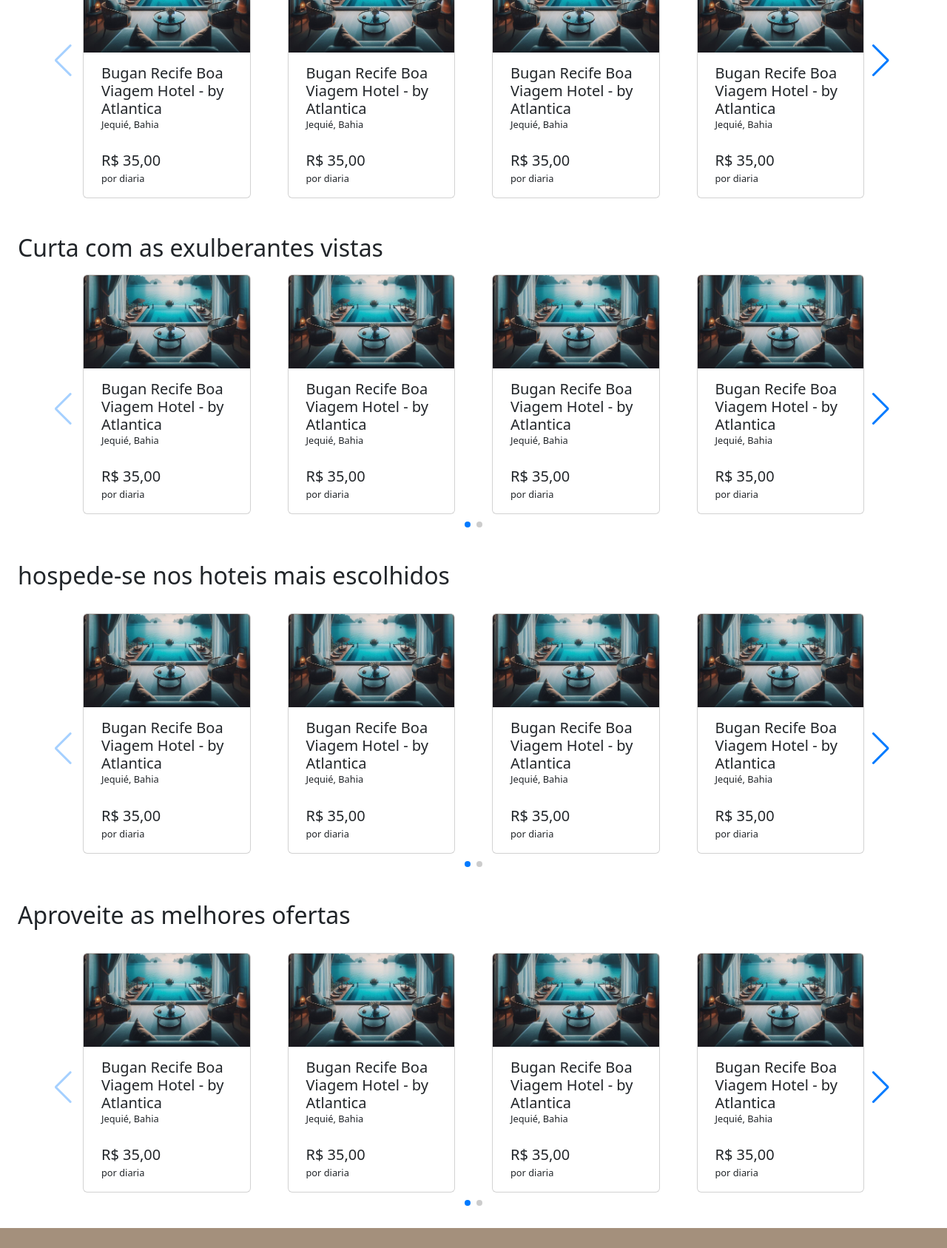
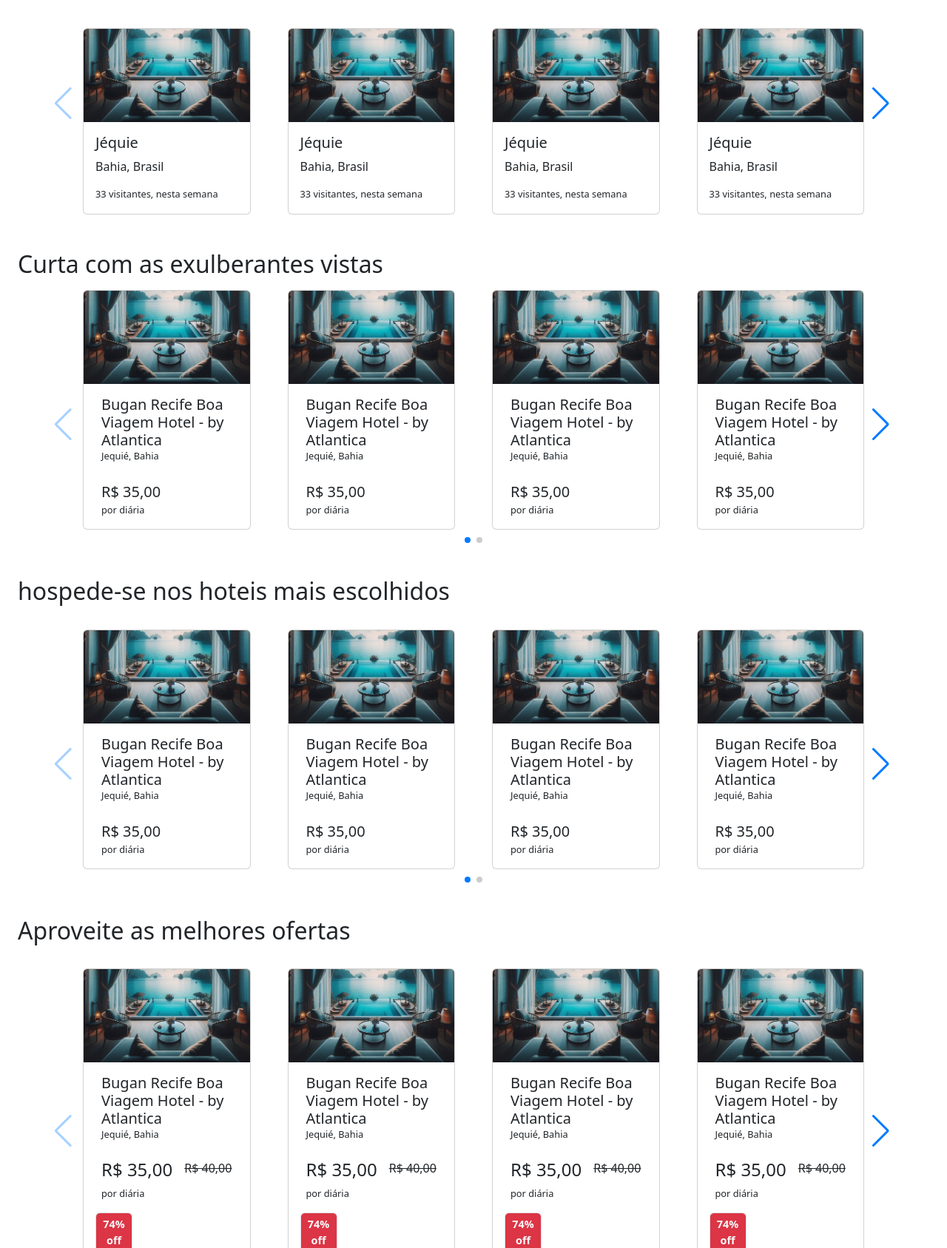
Before and after one commit to Artur-Neves/NevesHoteis-Front-end, a plain HTML site: page index.html in a window 1280 px wide. Shown: the part 674-2361 px from the top of the page at 74% size. Drawn offline with nearby package versions, Linux system fonts and the light colour scheme.

Commit message:
melhorando os cards

```diff
--- a/css/style.css
+++ b/css/style.css
@@ -70,8 +70,24 @@ body{
     width: 90%;
 }
 
-
+.desconto_porcentagem{
+    font-size: 0.9rem;
+    width:25% !important;
+    font-weight: bold;
+}
+.card-destino{
+    height: min-content;
+}
 
 @media screen and (max-width: 992px) {
-
+    .desconto_porcentagem{
+        font-size: 0.85rem;
+        width:30% !important;
+    }
 }
+@media screen and (max-width: 576px) {
+    .desconto_porcentagem{
+        font-size: 0.75rem;
+        width:35% !important;
+    }
+}
--- a/index.html
+++ b/index.html
@@ -96,11 +96,11 @@
                   data-bs-toggle="dropdown"
                   aria-expanded="false"
                 >
-                  Dropdown
+                  Minha conta
                 </a>
                 <ul class="dropdown-menu">
-                  <li><a class="dropdown-item" href="#">Action</a></li>
-                  <li><a class="dropdown-item" href="#">Another action</a></li>
+                  <li><a class="dropdown-item" href="#">Meus agendamentos</a></li>
+                  <li><a class="dropdown-item" href="#"></a></li>
                   <li><hr class="dropdown-divider" /></li>
                   <li>
                     <a class="dropdown-item" href="#">Something else here</a>
@@ -135,7 +135,8 @@
         </div>
       </div>
       </section>
-      <section class="Destino ">
+      <section class="Destino">
+        <h2 class=" pt-5 ps-4 pe-3">Escolha o melhor destino para a sua viagem</h2>
         <div class="swiper  container-fluid px-5 pt-5  ">
           <!-- Slider main container -->
           <div
@@ -143,105 +144,94 @@
           >
             <!-- Slides -->
 
-              <a href="#" class="swiper-slide card">
+              <a href="#" class="swiper-slide card card-destino">
                 <img
                   src="./assets/img/Designer.jpeg"
                   class="card-img-top"
                   alt="..."
                 />
                 <div class="card-body pe-2">
-                  <h5 class="card-title mb-0 ps-2">
-                    Bugan Recife Boa Viagem Hotel - by Atlantica
+                  <h5 class="card-title mb-0 ">
+                   Jéquie
                   </h5>
                   <ul class="list-group list-group-flush">
-                    <li class="cards__font-pequena ps-2 mb-3">Jequié, Bahia</li>
-                    <li class="list-group-item border-0 ps-2 pb-0 fs-5">
-                      R$ 35,00
-                    </li>
-                    <li class="cards__font-pequena ps-2">por diaria</li>
+                    <li class=" mb-3 mt-2">Bahia, Brasil</li>
+                    <li class="cards__font-pequena">33 visitantes, nesta semana</li>
                   </ul>
                 </div>
               </a>
 
 
 
-            <a href="#" class="card  swiper-slide">
+              <a href="#" class="swiper-slide card card-destino">
                 <img
                   src="./assets/img/Designer.jpeg"
                   class="card-img-top"
                   alt="..."
                 />
                 <div class="card-body pe-2">
-                <h5 class="card-title mb-0 ps-2">
-                  Bugan Recife Boa Viagem Hotel - by Atlantica
+                  <h5 class="card-title mb-0 ">
+                   Jéquie
                   </h5>
                   <ul class="list-group list-group-flush">
-                  <li class="cards__font-pequena ps-2 mb-3">Jequié, Bahia</li>
-                  <li class="list-group-item border-0 ps-2 pb-0 fs-5">
-                    R$ 35,00
-                  </li>
-                  <li class="cards__font-pequena ps-2">por diaria</li>
+                    <li class=" mb-3 mt-2">Bahia, Brasil</li>
+                    <li class="cards__font-pequena">33 visitantes, nesta semana</li>
                   </ul>
                 </div>
               </a>
 
-            <a href="#" class="card swiper-slide ">
+
+              <a href="#" class="swiper-slide card card-destino">
                 <img
                   src="./assets/img/Designer.jpeg"
                   class="card-img-top"
                   alt="..."
                 />
                 <div class="card-body pe-2">
-                <h5 class="card-title mb-0 ps-2">
-                  Bugan Recife Boa Viagem Hotel - by Atlantica
+                  <h5 class="card-title mb-0 ">
+                   Jéquie
                   </h5>
                   <ul class="list-group list-group-flush">
-                  <li class="cards__font-pequena ps-2 mb-3">Jequié, Bahia</li>
-                  <li class="list-group-item border-0 ps-2 pb-0 fs-5">
-                    R$ 35,00
-                  </li>
-                  <li class="cards__font-pequena ps-2">por diaria</li>
+                    <li class=" mb-3 mt-2">Bahia, Brasil</li>
+                    <li class="cards__font-pequena">33 visitantes, nesta semana</li>
                   </ul>
                 </div>
               </a>
-            <a href="#" class="card swiper-slide ">
+
+              <a href="#" class="swiper-slide card card-destino">
                 <img
                   src="./assets/img/Designer.jpeg"
                   class="card-img-top"
                   alt="..."
                 />
                 <div class="card-body pe-2">
-                <h5 class="card-title mb-0 ps-2">
-                  Bugan Recife Boa Viagem Hotel - by Atlantica
+                  <h5 class="card-title mb-0 ">
+                   Jéquie
                   </h5>
                   <ul class="list-group list-group-flush">
-                  <li class="cards__font-pequena ps-2 mb-3">Jequié, Bahia</li>
-                  <li class="list-group-item border-0 ps-2 pb-0 fs-5">
-                    R$ 35,00
-                  </li>
-                  <li class="cards__font-pequena ps-2">por diaria</li>
+                    <li class=" mb-3 mt-2">Bahia, Brasil</li>
+                    <li class="cards__font-pequena">33 visitantes, nesta semana</li>
                   </ul>
                 </div>
               </a>
-            <a href="#" class="card swiper-slide ">
+
+              <a href="#" class="swiper-slide card card-destino">
                 <img
                   src="./assets/img/Designer.jpeg"
                   class="card-img-top"
                   alt="..."
                 />
                 <div class="card-body pe-2">
-                <h5 class="card-title mb-0 ps-2">
-                  Bugan Recife Boa Viagem Hotel - by Atlantica
+                  <h5 class="card-title mb-0 ">
+                   Jéquie
                   </h5>
                   <ul class="list-group list-group-flush">
-                  <li class="cards__font-pequena ps-2 mb-3">Jequié, Bahia</li>
-                  <li class="list-group-item border-0 ps-2 pb-0 fs-5">
-                    R$ 35,00
-                  </li>
-                  <li class="cards__font-pequena ps-2">por diaria</li>
+                    <li class=" mb-3 mt-2">Bahia, Brasil</li>
+                    <li class="cards__font-pequena">33 visitantes, nesta semana</li>
                   </ul>
                 </div>
               </a>
+
           </div>
 
           <div class="swiper-button-prev d-none d-sm-block" ></div>
@@ -250,8 +240,8 @@
         </div>
 
       </section>
-      <section class="carousel">
-        <h2 class=" pt-5 ps-4">Curta com as exulberantes vistas</h2>
+      <section class="EcuberantesVistas">
+        <h2 class=" pt-5 ps-4 pe-3">Curta com as exulberantes vistas</h2>
         <div class="swiper  container-fluid px-5 pt-2 pb-5">
           <!-- Slider main container -->
           <div
@@ -275,7 +265,7 @@
                     <li class="list-group-item border-0 ps-2 pb-0 fs-5">
                       R$ 35,00
                     </li>
-                    <li class="cards__font-pequena ps-2">por diaria</li>
+                    <li class="cards__font-pequena ps-2">por diária</li>
                   </ul>
                 </div>
               </a>
@@ -297,7 +287,7 @@
                   <li class="list-group-item border-0 ps-2 pb-0 fs-5">
                     R$ 35,00
                   </li>
-                  <li class="cards__font-pequena ps-2">por diaria</li>
+                  <li class="cards__font-pequena ps-2">por diária</li>
                 </ul>
               </div>
             </a>
@@ -317,7 +307,7 @@
                   <li class="list-group-item border-0 ps-2 pb-0 fs-5">
                     R$ 35,00
                   </li>
-                  <li class="cards__font-pequena ps-2">por diaria</li>
+                  <li class="cards__font-pequena ps-2">por diária</li>
                 </ul>
               </div>
             </a>
@@ -336,7 +326,7 @@
                   <li class="list-group-item border-0 ps-2 pb-0 fs-5">
                     R$ 35,00
                   </li>
-                  <li class="cards__font-pequena ps-2">por diaria</li>
+                  <li class="cards__font-pequena ps-2">por diária</li>
                 </ul>
               </div>
             </a>
@@ -355,7 +345,7 @@
                   <li class="list-group-item border-0 ps-2 pb-0 fs-5">
                     R$ 35,00
                   </li>
-                  <li class="cards__font-pequena ps-2">por diaria</li>
+                  <li class="cards__font-pequena ps-2">por diária</li>
                 </ul>
               </div>
             </a>
@@ -367,7 +357,7 @@
         </div>
       </section>
       <section class="DestinosMaisEscolhidos">
-        <h2 class="ps-4 py-3">hospede-se nos hoteis mais escolhidos</h2>
+        <h2 class="ps-4 py-3 pe-3">hospede-se nos hoteis mais escolhidos</h2>
         <div class="swiper  container-fluid px-5 pt-2 pb-5">
           <!-- Slider main container -->
           <div
@@ -391,7 +381,7 @@
                     <li class="list-group-item border-0 ps-2 pb-0 fs-5">
                       R$ 35,00
                     </li>
-                    <li class="cards__font-pequena ps-2">por diaria</li>
+                    <li class="cards__font-pequena ps-2">por diária</li>
                   </ul>
                 </div>
               </a>
@@ -413,7 +403,7 @@
                   <li class="list-group-item border-0 ps-2 pb-0 fs-5">
                     R$ 35,00
                   </li>
-                  <li class="cards__font-pequena ps-2">por diaria</li>
+                  <li class="cards__font-pequena ps-2">por diária</li>
                 </ul>
               </div>
             </a>
@@ -433,7 +423,7 @@
                   <li class="list-group-item border-0 ps-2 pb-0 fs-5">
                     R$ 35,00
                   </li>
-                  <li class="cards__font-pequena ps-2">por diaria</li>
+                  <li class="cards__font-pequena ps-2">por diária</li>
                 </ul>
               </div>
             </a>
@@ -452,7 +442,7 @@
                   <li class="list-group-item border-0 ps-2 pb-0 fs-5">
                     R$ 35,00
                   </li>
-                  <li class="cards__font-pequena ps-2">por diaria</li>
+                  <li class="cards__font-pequena ps-2">por diária</li>
                 </ul>
               </div>
             </a>
@@ -471,7 +461,7 @@
                   <li class="list-group-item border-0 ps-2 pb-0 fs-5">
                     R$ 35,00
                   </li>
-                  <li class="cards__font-pequena ps-2">por diaria</li>
+                  <li class="cards__font-pequena ps-2">por diária</li>
                 </ul>
               </div>
             </a>
@@ -483,7 +473,7 @@
         </div>
       </section>
       <section class="DestinosEmOferta">
-        <h2 class="ps-4 py-3">Aproveite as melhores ofertas</h2>
+        <h2 class="ps-4 py-3 pe-3">Aproveite as melhores ofertas</h2>
         <div class="swiper  container-fluid px-5 pt-2 pb-5">
           <!-- Slider main container -->
           <div
@@ -504,17 +494,18 @@
                   </h5>
                   <ul class="list-group list-group-flush">
                     <li class="cards__font-pequena ps-2 mb-3">Jequié, Bahia</li>
-                    <li class="list-group-item border-0 ps-2 pb-0 fs-5">
-                      R$ 35,00
-                    </li>
-                    <li class="cards__font-pequena ps-2">por diaria</li>
+                    <li class="list-group-item border-0 ps-2 pb-0 fs-5 d-flex gap-3">
+                      <h4 class="">R$ 35,00</h4>
+                     <del class="fs-6">R$ 40,00</del></li>
+                    <li class="cards__font-pequena ps-2">por diária</li>
+                    <li class="desconto_porcentagem bg-danger border rounded-2 w-25 text-light align-content-center text-center py-1 mt-3">74% off</li>
                   </ul>
                 </div>
               </a>
 
 
 
-            <a href="#" class="card  swiper-slide">
+              <a href="#" class="swiper-slide card">
                 <img
                   src="./assets/img/Designer.jpeg"
                   class="card-img-top"
@@ -526,15 +517,16 @@
                   </h5>
                   <ul class="list-group list-group-flush">
                     <li class="cards__font-pequena ps-2 mb-3">Jequié, Bahia</li>
-                  <li class="list-group-item border-0 ps-2 pb-0 fs-5">
-                    R$ 35,00
-                  </li>
-                  <li class="cards__font-pequena ps-2">por diaria</li>
+                    <li class="list-group-item border-0 ps-2 pb-0 fs-5 d-flex gap-3">
+                      <h4 class="">R$ 35,00</h4>
+                     <del class="fs-6">R$ 40,00</del></li>
+                    <li class="cards__font-pequena ps-2">por diária</li>
+                    <li class="desconto_porcentagem bg-danger border rounded-2 w-25 text-light align-content-center text-center py-1 mt-3">74% off</li>
                   </ul>
                 </div>
               </a>
 
-            <a href="#" class="card swiper-slide ">
+              <a href="#" class="swiper-slide card">
                 <img
                   src="./assets/img/Designer.jpeg"
                   class="card-img-top"
@@ -546,14 +538,16 @@
                   </h5>
                   <ul class="list-group list-group-flush">
                     <li class="cards__font-pequena ps-2 mb-3">Jequié, Bahia</li>
-                  <li class="list-group-item border-0 ps-2 pb-0 fs-5">
-                    R$ 35,00
-                  </li>
-                  <li class="cards__font-pequena ps-2">por diaria</li>
+                    <li class="list-group-item border-0 ps-2 pb-0 fs-5 d-flex gap-3">
+                      <h4 class="">R$ 35,00</h4>
+                     <del class="fs-6">R$ 40,00</del></li>
+                    <li class="cards__font-pequena ps-2">por diária</li>
+                    <li class="desconto_porcentagem bg-danger border rounded-2 w-25 text-light align-content-center text-center py-1 mt-3">74% off</li>
                   </ul>
                 </div>
               </a>
-            <a href="#" class="card swiper-slide ">
+
+            <a href="#" class="swiper-slide card">
                 <img
                   src="./assets/img/Designer.jpeg"
                   class="card-img-top"
@@ -565,14 +559,16 @@
                   </h5>
                   <ul class="list-group list-group-flush">
                     <li class="cards__font-pequena ps-2 mb-3">Jequié, Bahia</li>
-                  <li class="list-group-item border-0 ps-2 pb-0 fs-5">
-                    R$ 35,00
-                  </li>
-                  <li class="cards__font-pequena ps-2">por diaria</li>
+                    <li class="list-group-item border-0 ps-2 pb-0 fs-5 d-flex gap-3">
+                      <h4 class="">R$ 35,00</h4>
+                     <del class="fs-6">R$ 40,00</del></li>
+                    <li class="cards__font-pequena ps-2">por diária</li>
+                    <li class="desconto_porcentagem bg-danger border rounded-2 w-25 text-light align-content-center text-center py-1 mt-3">74% off</li>
                   </ul>
                 </div>
               </a>
-            <a href="#" class="card swiper-slide ">
+
+              <a href="#" class="swiper-slide card">
                 <img
                   src="./assets/img/Designer.jpeg"
                   class="card-img-top"
@@ -584,10 +580,11 @@
                   </h5>
                   <ul class="list-group list-group-flush">
                     <li class="cards__font-pequena ps-2 mb-3">Jequié, Bahia</li>
-                  <li class="list-group-item border-0 ps-2 pb-0 fs-5">
-                    R$ 35,00
-                  </li>
-                  <li class="cards__font-pequena ps-2">por diaria</li>
+                    <li class="list-group-item border-0 ps-2 pb-0 fs-5 d-flex gap-3">
+                      <h4 class="">R$ 35,00</h4>
+                     <del class="fs-6">R$ 40,00</del></li>
+                    <li class="cards__font-pequena ps-2">por diária</li>
+                    <li class="desconto_porcentagem bg-danger border rounded-2 w-25 text-light align-content-center text-center py-1 mt-3">74% off</li>
                   </ul>
                 </div>
               </a>
@@ -624,22 +621,22 @@
       </div>
     </section>
     <footer class="footer">
-      <ul class="d-flex justify-content-center gap-5 py-4">
+      <ul class="d-flex justify-content-center gap-5 py-2">
         <li>
-          <a href="# " class="btn"><i class="bi bi-envelope fs-1"></i></a>
+          <a href="mailto:nevesdev.ti@gmail.com" class="btn"><i class="bi bi-envelope fs-1"></i></a>
         </li>
         <li>
-          <a href="#" class="btn"
+          <a href="https://github.com/Artur-Neves" class="btn"
             ><i class="bi bi-github text-dark fs-1"></i
           ></a>
         </li>
         <li>
-          <a href="#" class="btn"
+          <a href="https://www.linkedin.com/in/artur-neves-ba033a257" class="btn"
             ><i class="bi bi-linkedin text-dark fs-1"></i
           ></a>
         </li>
       </ul>
-      <p class="py-3 text-center">
+      <p class="pb-3 text-center">
         2024 <i class="bi bi-c-circle"></i> Desenvolvido por Artur Neves |
         Projeto fictício sem fins comerciais.
       </p>
```
Lines whose indentation alone changed are shown as unchanged.
